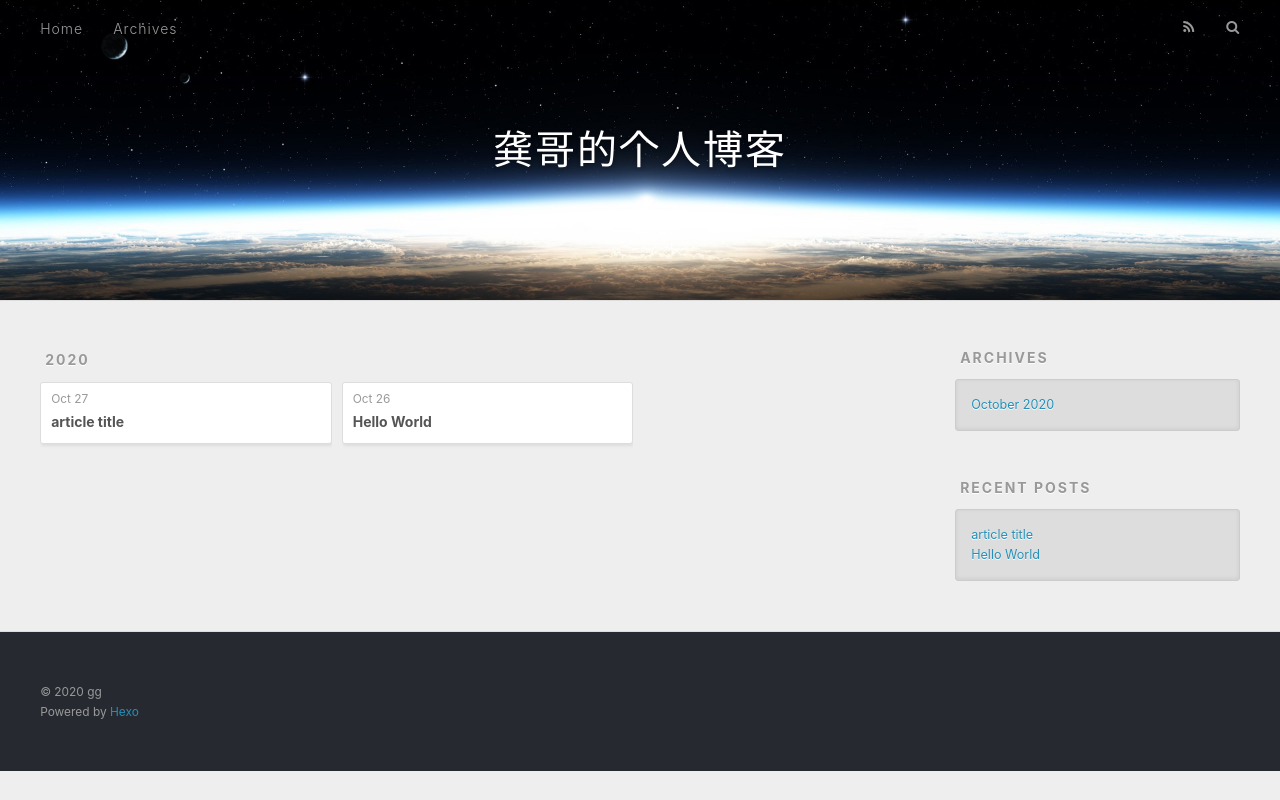
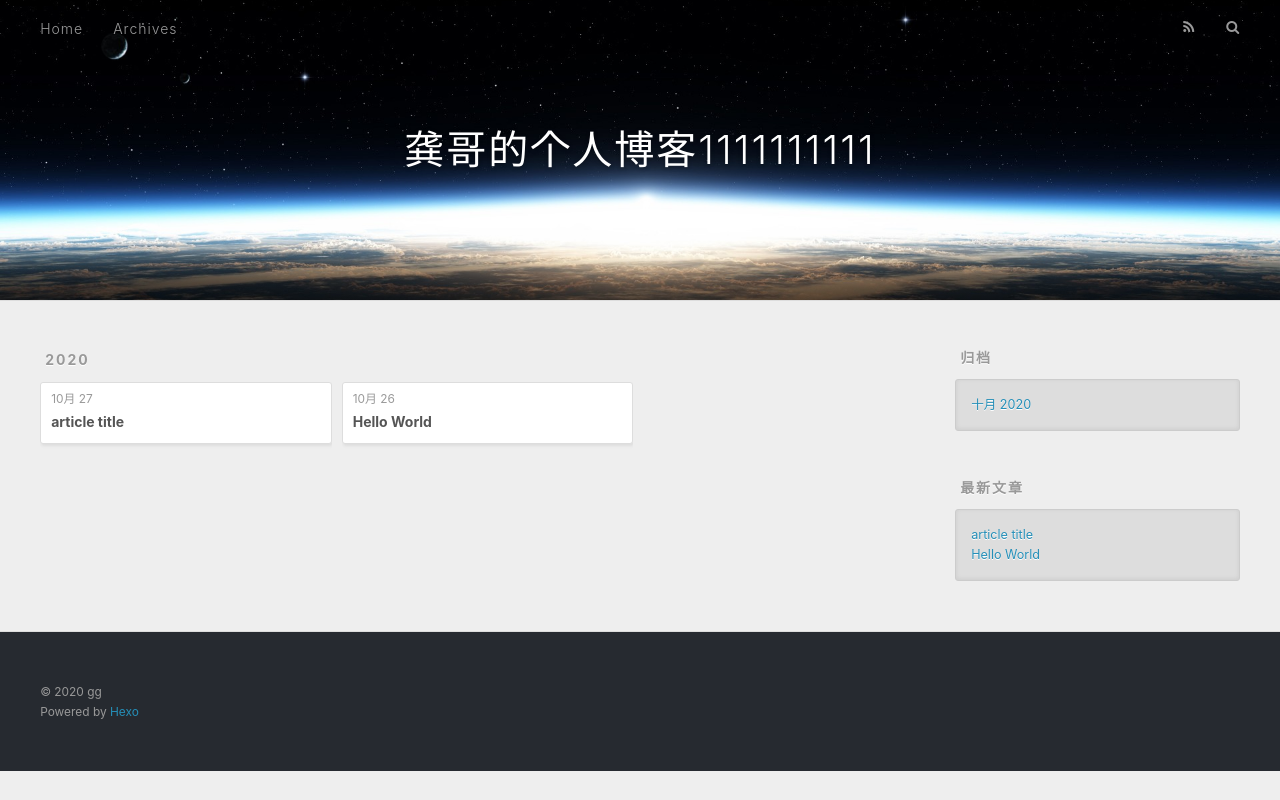
Before and after one commit to gqs4352/gqs4352.github.io, a plain HTML site: page archives/2020/10/index.html in a window 1280 px wide. Drawn offline with nearby package versions, Linux system fonts and the light colour scheme.

Commit message:
Site updated: 2020-10-27 21:42:41

```diff
--- a/archives/2020/10/index.html
+++ b/archives/2020/10/index.html
@@ -5,19 +5,19 @@
 
 
 
-  <title>Archives: 2020/10 | 龚哥的个人博客</title>
+  <title>归档: 2020/10 | 龚哥的个人博客1111111111</title>
   <meta name="viewport" content="width=device-width, initial-scale=1, maximum-scale=1">
   <meta name="description" content="网站描述">
 <meta property="og:type" content="website">
-<meta property="og:title" content="龚哥的个人博客">
+<meta property="og:title" content="龚哥的个人博客1111111111">
 <meta property="og:url" content="http://example.com/archives/2020/10/index.html">
-<meta property="og:site_name" content="龚哥的个人博客">
+<meta property="og:site_name" content="龚哥的个人博客1111111111">
 <meta property="og:description" content="网站描述">
-<meta property="og:locale">
+<meta property="og:locale" content="zh_CN">
 <meta property="article:author" content="gg">
 <meta name="twitter:card" content="summary">
 
-    <link rel="alternate" href="/atom.xml" title="龚哥的个人博客" type="application/atom+xml">
+    <link rel="alternate" href="/atom.xml" title="龚哥的个人博客1111111111" type="application/atom+xml">
 
 
     <link rel="icon" href="/favicon.png">
@@ -38,7 +38,7 @@
   <div id="header-outer" class="outer">
     <div id="header-title" class="inner">
       <h1 id="logo-wrap">
-        <a href="/" id="logo">龚哥的个人博客</a>
+        <a href="/" id="logo">龚哥的个人博客1111111111</a>
       </h1>
 
     </div>
@@ -55,7 +55,7 @@
 
           <a id="nav-rss-link" class="nav-icon" href="/atom.xml" title="RSS Feed"></a>
 
-        <a id="nav-search-btn" class="nav-icon" title="Search"></a>
+        <a id="nav-search-btn" class="nav-icon" title="搜索"></a>
       </nav>
       <div id="search-form-wrap">
         <form action="//google.com/search" method="get" accept-charset="UTF-8" class="search-form"><input type="search" name="q" class="search-form-input" placeholder="Search"><button type="submit" class="search-form-submit">&#xF002;</button><input type="hidden" name="sitesearch" value="http://example.com"></form>
@@ -81,7 +81,7 @@
   <div class="archive-article-inner">
     <header class="archive-article-header">
       <a href="/2020/10/27/article-title/" class="archive-article-date">
-  <time datetime="2020-10-27T04:31:57.000Z" itemprop="datePublished">Oct 27</time>
+  <time datetime="2020-10-27T04:31:57.000Z" itemprop="datePublished">10月 27</time>
 </a>
 
 
@@ -100,7 +100,7 @@
   <div class="archive-article-inner">
     <header class="archive-article-header">
       <a href="/2020/10/26/hello-world/" class="archive-article-date">
-  <time datetime="2020-10-26T09:06:02.065Z" itemprop="datePublished">Oct 26</time>
+  <time datetime="2020-10-26T09:06:02.065Z" itemprop="datePublished">10月 26</time>
 </a>
 
 
@@ -132,9 +132,9 @@
 
 
   <div class="widget-wrap">
-    <h3 class="widget-title">Archives</h3>
+    <h3 class="widget-title">归档</h3>
     <div class="widget">
-      <ul class="archive-list"><li class="archive-list-item"><a class="archive-list-link" href="/archives/2020/10/">October 2020</a></li></ul>
+      <ul class="archive-list"><li class="archive-list-item"><a class="archive-list-link" href="/archives/2020/10/">十月 2020</a></li></ul>
     </div>
   </div>
 
@@ -142,7 +142,7 @@
 
 
   <div class="widget-wrap">
-    <h3 class="widget-title">Recent Posts</h3>
+    <h3 class="widget-title">最新文章</h3>
     <div class="widget">
       <ul>
 
```
Also changed, not shown: 2020/10/26/hello-world/index.html (+10 -10 lines), 2020/10/27/article-title/index.html (+10 -10 lines), archives/2020/index.html (+12 -12 lines), archives/index.html (+12 -12 lines), index.html (+12 -12 lines).
